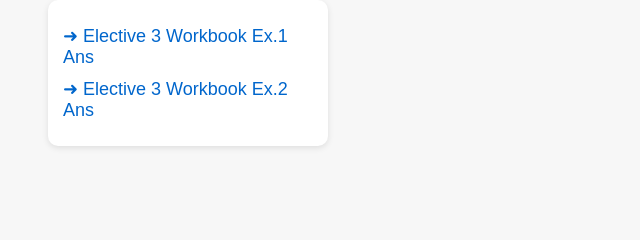
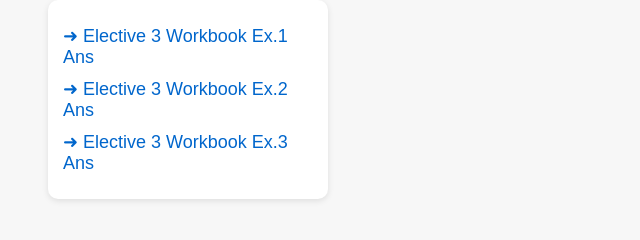
Before and after one commit to phthomasc-cmy/PhyExerciseAns, a plain HTML site: page index.html in a window 1280 px wide. Shown: the part 106-346 px from the top of the page, without its empty margins (0-640 px from the left). Drawn offline with Linux system fonts and the light colour scheme.

Commit message:
Update index.html

```diff
--- a/index.html
+++ b/index.html
@@ -38,6 +38,7 @@
     <div class="link-box">
         <a href="e3ex1ans/e3ex1ans.html">➜ Elective 3 Workbook Ex.1 Ans</a>
         <a href="e3%20ex2%20ans/e3ex2ans.html">➜ Elective 3 Workbook Ex.2 Ans</a>
+        <a href="e3ex1ans/e3ex3ans.html">➜ Elective 3 Workbook Ex.3 Ans</a>
     </div>
 
 </body>
```
